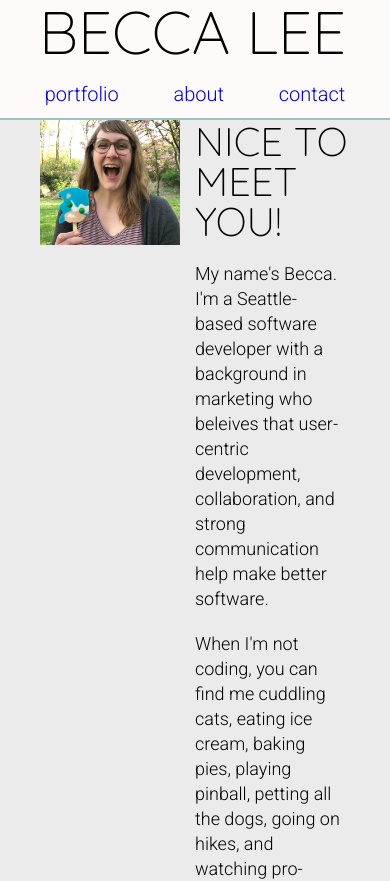
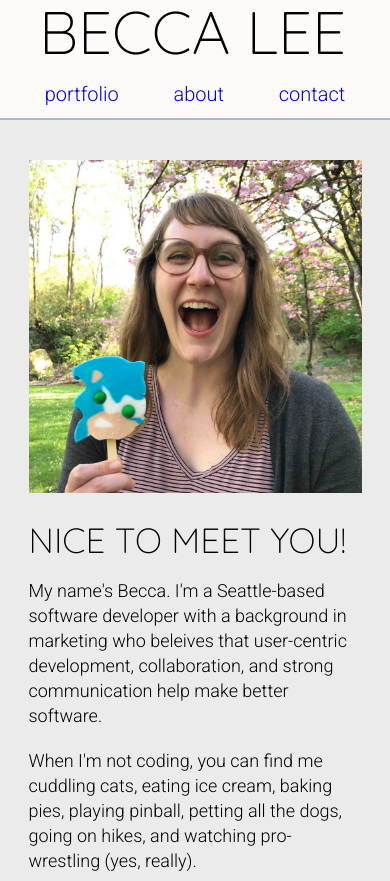
Before and after one commit to beccalee123/portfolio-site, a React (Create React App) app: page / in a window 390 px wide. Shown: the top 881 px of the page. Built offline with nearby package versions, Linux system fonts and the light colour scheme.

Commit message:
Adds mobile styling for about section

```diff
--- a/src/components/about/about.scss
+++ b/src/components/about/about.scss
@@ -9,13 +9,11 @@
 
   img {
     max-width: 90%;
+    min-width: 380px;
   }
 
   #about-content {
-    h2 {
-      margin-top: 10%;
-      margin-bottom: 10%;
-    }
+    margin: auto 0px;
 
     p {
       line-height: 25px;
@@ -23,3 +21,32 @@
     }
   }
 }
+
+// Tablet view
+@media screen and (max-width: 875px){
+  #about {
+    padding: 160px 10px 40px 10px;
+    display: flex;
+    flex-direction: column;
+
+    img{
+      margin: 0px auto;
+      min-width: 325px;
+    }
+
+    #about-content{
+      width: 90%;
+      margin: 0px auto;
+
+      h2{
+        margin-top: 30px;
+        font-size: 35px;
+      }
+
+      p {
+        line-height: 25px;
+        margin: 20px auto 20px auto;
+      }
+    }
+  }
+}
--- a/src/components/header/header.scss
+++ b/src/components/header/header.scss
@@ -40,7 +40,7 @@ nav {
 }
 
 // Tablet view
-@media screen and (max-width: 800px){
+@media screen and (max-width: 875px){
 
   nav{
     height: 120px;
```
